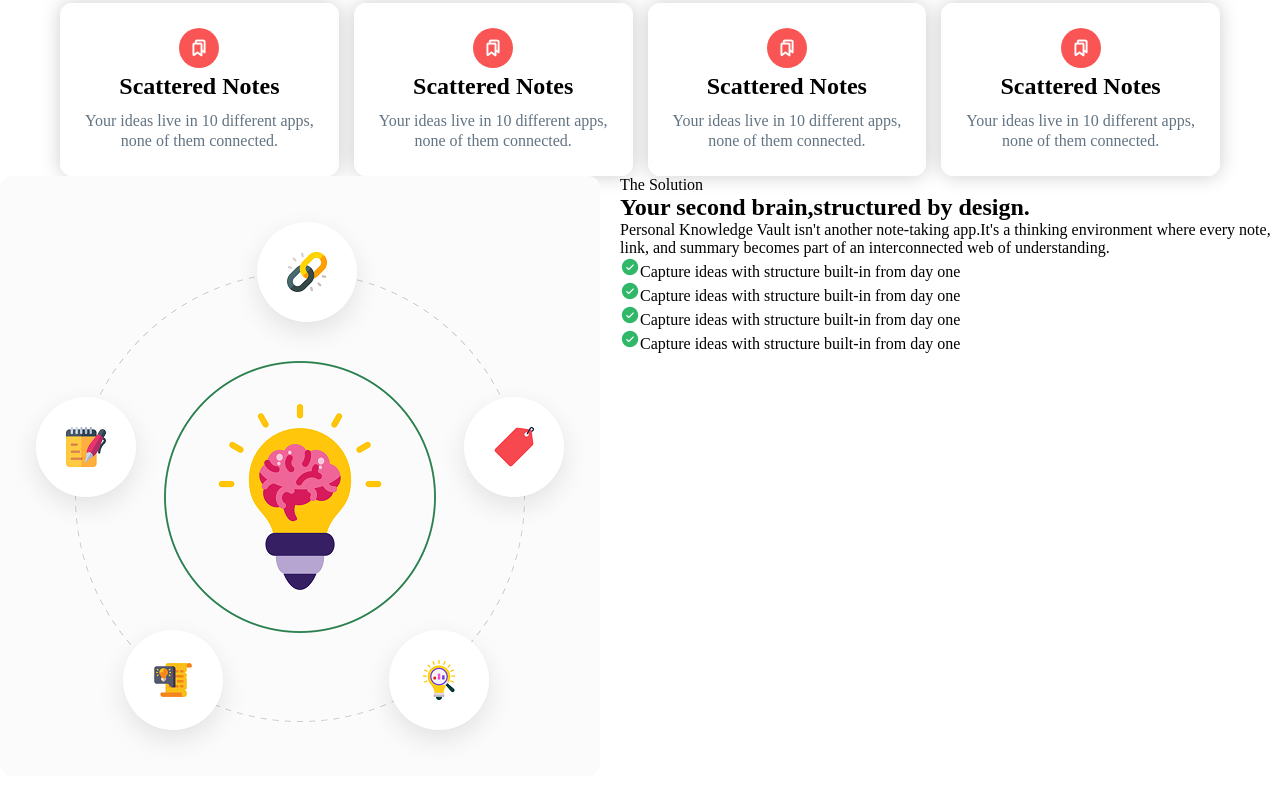
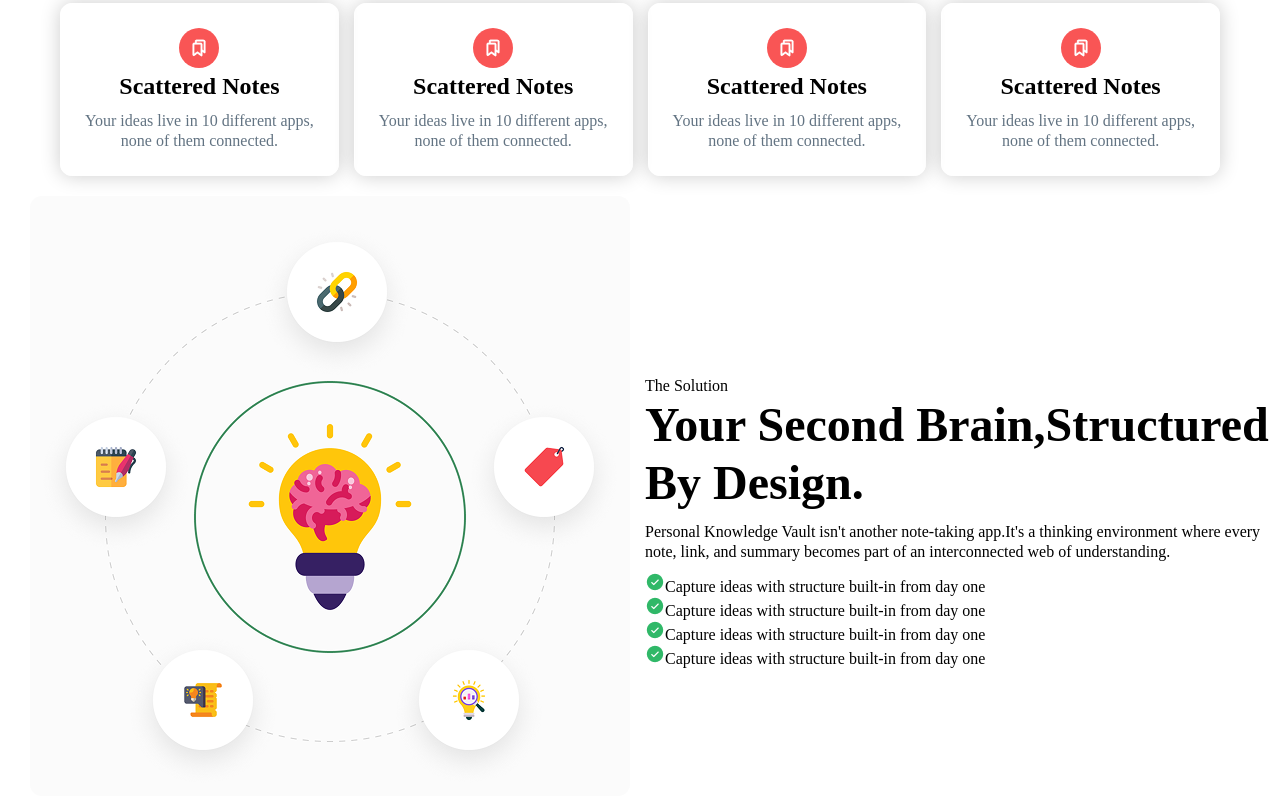
Before and after one commit to suranijtbaroy/assignment_1, a plain HTML site: page index.html in a window 1280 px wide. Shown: the part 799-1599 px from the top of the page. Drawn offline with Linux system fonts and the light colour scheme.

Commit message:
Knowledge Section Added

```diff
--- a/index.html
+++ b/index.html
@@ -82,14 +82,17 @@
     </div>
 
     <div class="post">
-        <p>The Solution</p>
-        <h2>Your second brain,structured by design.</h2>
-        <p>Personal Knowledge Vault isn't another note-taking app.It's a thinking environment where every note, link, and summary becomes part of an interconnected web of understanding.</p>
+        <p class="solution">The Solution</p>
+        <h2 class="second">Your second brain,structured by design.</h2>
+        <p class="Vault">Personal Knowledge Vault isn't another note-taking app.It's a thinking environment where every note, link, and summary becomes part of an interconnected web of understanding.</p>
+
+        <div class="idea">
 
         <p><span><img src="assets/CheckCircle.png" alt=""></span>Capture ideas with structure built-in from day one</p>
          <p><span><img src="assets/CheckCircle.png" alt=""></span>Capture ideas with structure built-in from day one</p>
         <p><span><img src="assets/CheckCircle.png" alt=""></span>Capture ideas with structure built-in from day one</p>
          <p><span><img src="assets/CheckCircle.png" alt=""></span>Capture ideas with structure built-in from day one</p>
+         </div>
     </div>
 
   </section>
--- a/style.css
+++ b/style.css
@@ -167,7 +167,47 @@ color:#627382
 .knowledge{
 
     display: flex;
+    gap:15px;
     flex-direction: row;
-    gap: 20px;
+    justify-content: center;
 
 }
+.know{
+
+    margin-left:30px;
+    margin-top:20px;
+
+}
+.post{
+
+    margin-top:100px;
+}
+
+.post .solution{
+
+    margin-top:100px;
+    font-size: 16px;
+    font-weight: 500;
+    line-height: 20px;
+}
+.second{
+
+
+font-size: 48px;
+font-weight: 700;
+line-height: 58px;
+text-align: left;
+text-transform: capitalize;
+}
+
+.Vault{
+
+    font-size: 16px;
+    font-weight: 400;
+    line-height: 20px;
+    margin-top:10px;
+}
+
+.idea{
+    margin-top:10px;
+}
```
